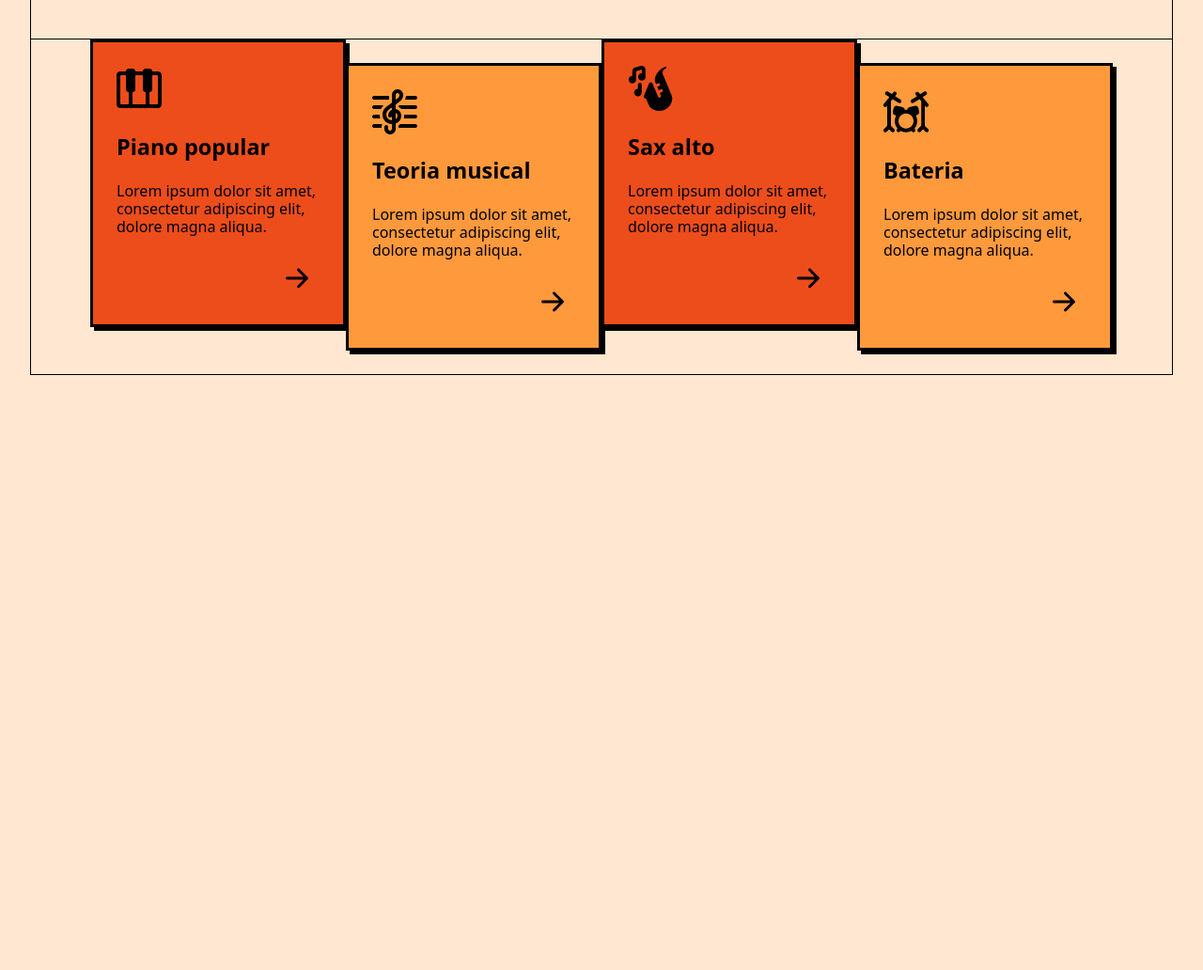
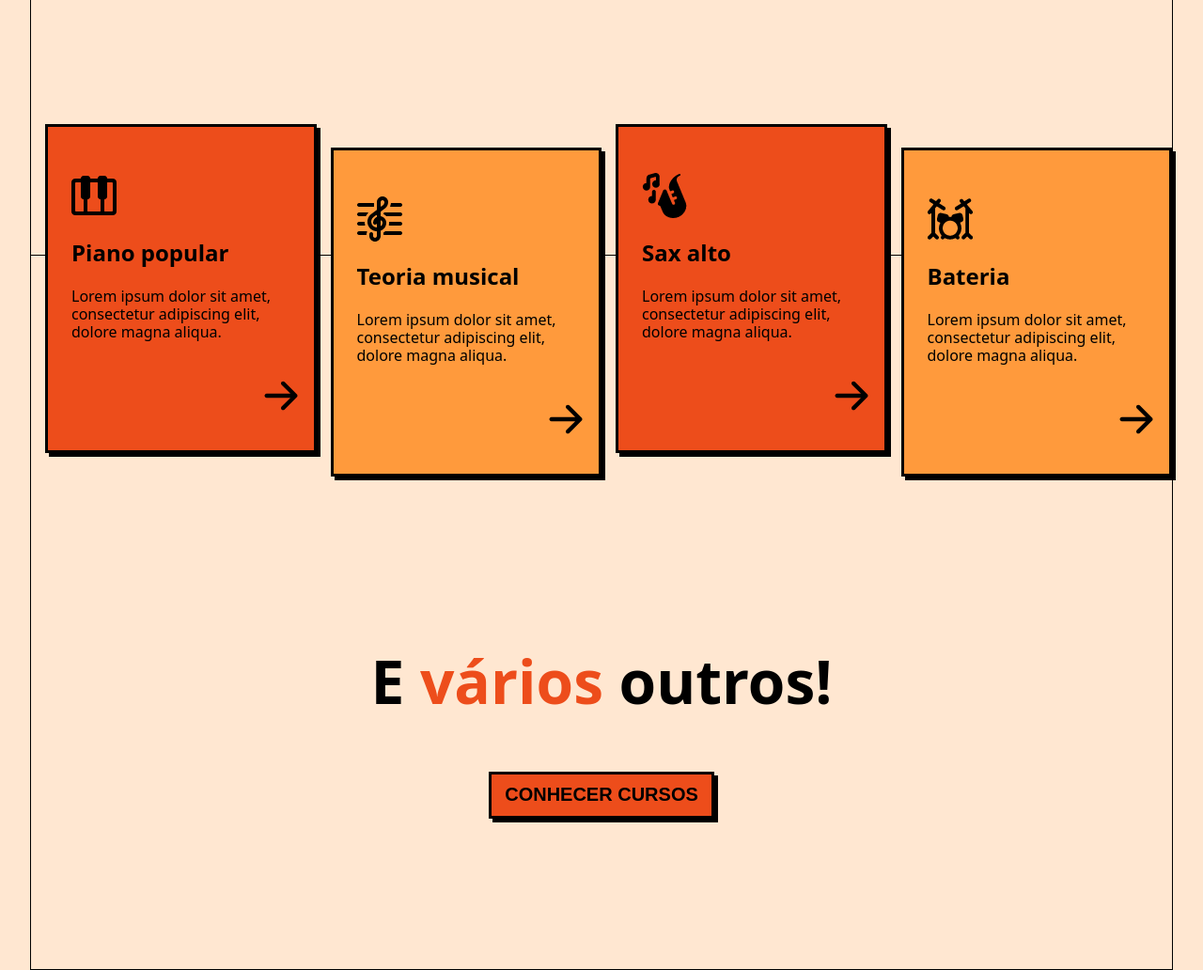
Before and after one commit to AnaLuizaRChiamenti/-projeto-portifolio-01-html-css, a plain HTML site: page index.html in a window 1280 px wide. Shown: the part 620-1652 px from the top of the page at 94% size. Before the commit the page ends 1019 px from the top, so only its background shows below. Drawn offline with Linux system fonts and the light colour scheme.

Commit message:
terceira section

```diff
--- a/index.html
+++ b/index.html
@@ -62,6 +62,10 @@
                 <img src="images/arrow-right.svg" alt="" class="arrow-right">
             </div>
         </section>
+        <section id="display-third">
+            <h1>E <span>vários</span> outros!</h1>
+            <button>CONHECER CURSOS</button>
+        </section>
     </main>
 </body>
 
--- a/style.css
+++ b/style.css
@@ -10,6 +10,7 @@ body {
     display: flex;
     flex-direction: column;
     align-items: center;
+
 }
 
 header {
@@ -18,8 +19,7 @@ header {
     display: flex;
     justify-content: space-around;
     align-items: center;
-    border-style: solid;
-    border-width: 0.1px 1px 1px;
+    border: black 1px solid;
     border-top: none;
 }
 
@@ -50,30 +50,43 @@ header>button {
 
 main {
     width: 95%;
+    height: 100%;
     display: flex;
     flex-direction: column;
     justify-content: center;
 }
 
+span {
+    color: #ED4D1B;
+}
+
 /*  first-display */
 
 #first-display,
-#second-display {
+#second-display,
+#display-third {
     width: 100%;
     height: 100%;
     display: flex;
-    justify-content: space-around;
-    align-items: center;
-    border-style: solid;
-    border-width: 0.1px 1px 1px;
+    border: black 1px solid;
     border-top: none;
 }
 
+#first-display {
+    padding-bottom: 220px;
+    justify-content: space-around;
+}
+
+#second-display {
+    align-items: center;
+}
+
+
 #first-display>div {
-    width: 25%;
+    width: 30%;
     display: flex;
     flex-direction: column;
-    height: 440px;
+    height: 450px;
     justify-content: space-between;
     margin-left: 5%;
 }
@@ -89,17 +102,14 @@ main {
 }
 
 #first-display>div>h1 {
-    font-size: 64px;
+    font-size: 70px;
     font-weight: 900;
     line-height: 67px;
 }
 
-#first-display>div>h1>span {
-    color: #ED4D1B;
-}
 
 #first-display>div>p {
-    width: 350px;
+    width: 450px;
     font-size: 24px;
     font-style: medium;
     line-height: 28px;
@@ -115,37 +125,46 @@ main {
 
 #second-display {
     justify-content: center;
-
+    border-bottom: none;
 }
 
 
 #second-display>div {
     border: 3px black solid;
     box-shadow: 4px 4px black;
-    width: 272px;
-    height: 306px;
+    width: 300px;
+    height: 350px;
     font-size: 20px;
-    padding: 25px;
     display: flex;
     flex-direction: column;
-    justify-content: space-between;
+    justify-content: space-evenly;
+    margin-top: -140px;
+}
 
-}
 
 #second-display>div>img {
     width: 48px;
-
+    margin: 25px 25px 0 25px;
 }
 
-.div-orange {
-    background-color: #ED4D1B;
-    margin-bottom: 50px;
+#second-display>div>h3 {
+    font-weight: 900;
+    line-height: 28.13px;
+    font-size: 24px;
+    margin-inline: 25px;
 }
 
 #second-display>div>p {
     font-size: 16px;
     font-weight: 500;
     line-height: 18.75px;
+    margin-inline: 25px;
+}
+
+.div-orange {
+    background-color: #ED4D1B;
+    margin-bottom: 50px;
+    margin-inline: 15px;
 }
 
 .div-yellow {
@@ -155,10 +174,38 @@ main {
 .arrow-right {
     display: flex;
     align-self: flex-end;
+    width: 70px !important;
+    margin: 0 !important;
+}
+
+/* display-third */
+
+#display-third {
+    flex-direction: column;
+    align-items: center;
+    height: 500px !important;
+    justify-content: center;
 
 }
 
+#display-third>h1 {
+    font-weight: 700;
+    font-size: 64px;
+    Line-height: 100%;
+    align-items: center;
+    vertical-align: bottom;
+}
 
+#display-third>button {
+    background-color: #ED4D1B;
+    border: 3px black solid;
+    box-shadow: 4px 4px black;
+    width: 240px;
+    height: 50px;
+    font-size: 20px;
+    font-weight: bold;
+    margin-top: 64px;
+}
 
 /* RESPONSIVIDADE */
 
@@ -173,7 +220,7 @@ main {
     }
 
     #first-display>div>p {
-        width: 300px;
+        width: 350px;
         font-size: 20px;
     }
 
```
